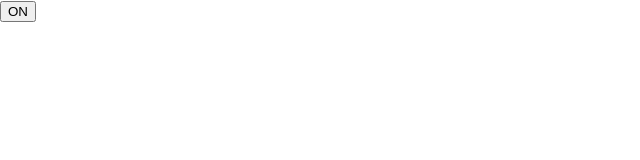
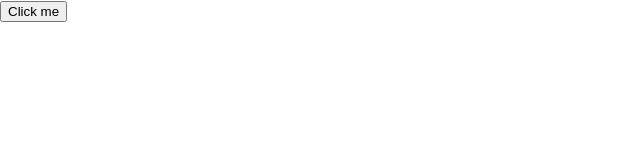
Before and after one commit to Maskapara/React_ConceptsTutorial, a React (Create React App) app: page / in a window 1280 px wide. Shown: the top 160 px of the page, without its empty margins (0-640 px from the left). Built offline with nearby package versions, Linux system fonts and the light colour scheme.

Commit message:
イベント処理2(パブリッククラスフィールド構文)
https://ja.reactjs.org/docs/handling-events.html#passing-arguments-to-event-handlers

```diff
--- a/src/index.js
+++ b/src/index.js
@@ -3,31 +3,24 @@ import ReactDOM from 'react-dom';
 import './index.css';
 import * as serviceWorker from './serviceWorker';
 
-class Toggle extends React.Component{
-  constructor(props){
-    super(props);
-    this.state = {isToggleOn: true};
-
-    this.handleClick = this.handleClick.bind(this);
+class LoggingButton extends React.Component {
+  // This syntax ensures `this` is bound within handleClick.
+  // Warning: this is *experimental* syntax.
+  handleClick = () => {
+    console.log('this is:', this);
   }
 
-  handleClick(){
-    this.setState(prevState => ({
-      isToggleOn: !prevState.isToggleOn
-    }));
-  }
-
-  render(){
-    return(
+  render() {
+    return (
       <button onClick={this.handleClick}>
-      {this.state.isToggleOn ? 'ON' : "OFF"}
+        Click me
       </button>
     );
   }
 }
 
 ReactDOM.render(
-  <Toggle />,
+  <LoggingButton />,
   document.getElementById('root')
 );
 
```
